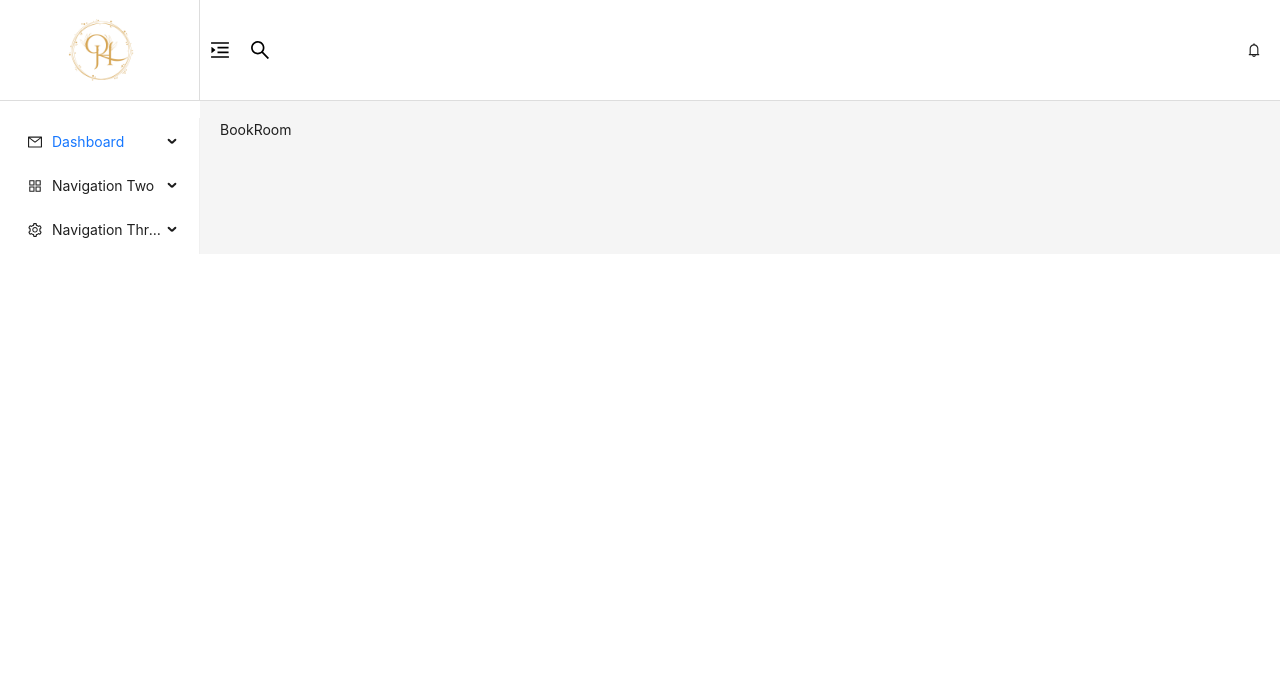
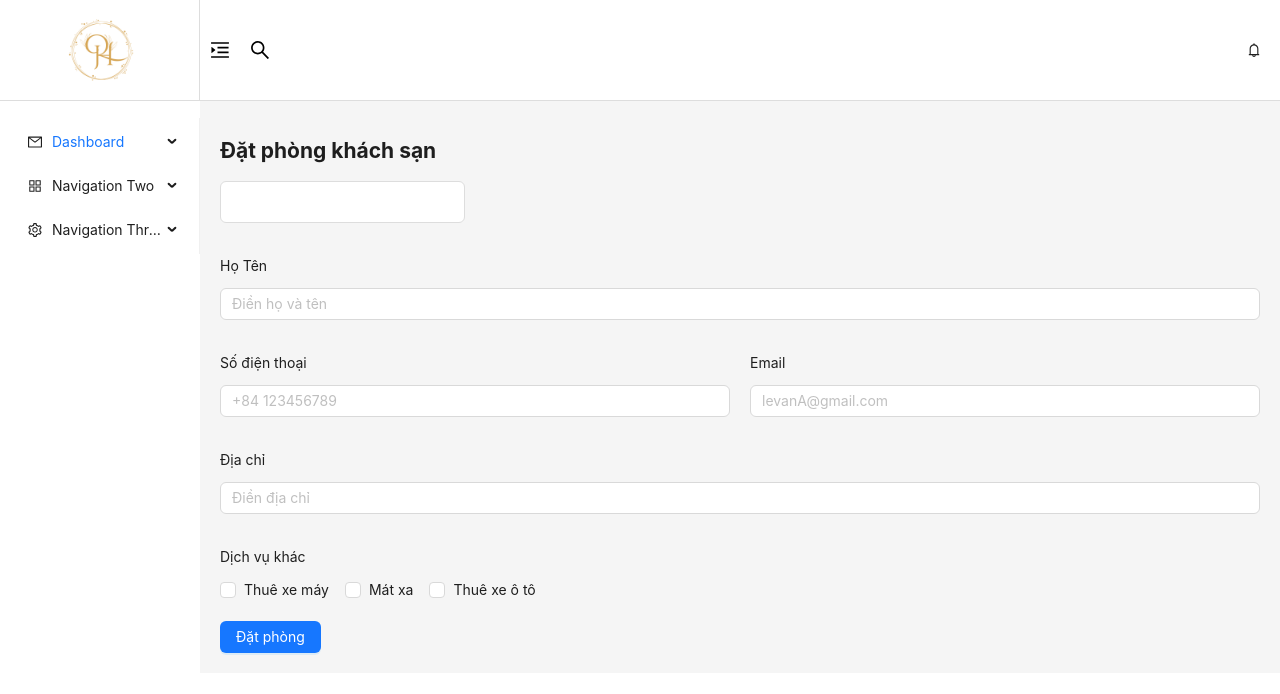
Before and after one commit to dangquanghuy286/AntDesign, a React (Create React App) app: page /book-room in a window 1280 px wide. Shown: the top 694 px of the page. Built offline with nearby package versions, Linux system fonts and the light colour scheme.

Commit message:
Checkbox và Input

```diff
--- /dev/null
+++ b/src/pages/Room/BookingRoom.css
@@ -0,0 +1,6 @@
+/* .Bookimg__Item {
+    border: 1px solid #ddd;
+    padding: 20px;
+    border-radius: 6px;
+    background-color: #ffff;
+} */
--- a/src/pages/Room/index.js
+++ b/src/pages/Room/index.js
@@ -1,7 +1,78 @@
+import { Button, Checkbox, Col, Input, Row, Space } from 'antd';
+import "./BookingRoom.css"
+import CartItem from '../../components/CartItem';
+import { useState } from 'react';
 function BookRoom() {
+    const [data, setData] = useState({})
+    const handleChangeInput = (e) => {
+        const object = {
+            ...data,
+            [e.target.name]: e.target.value
+        }
+        setData(object)
+
+
+    }
+    const handleChangeCheckbox = (e) => {
+        console.log(e);
+        const object = {
+            ...data,
+            services: e
+        }
+        setData(object)
+
+    }
+
+    const handleSubmit = () => {
+        console.log("Ok", data);
+
+    }
+
     return (
         <>
-            BookRoom
+            <h2>
+                Đặt phòng khách sạn
+            </h2>
+            <form>
+                <Row className='Bookimg__Item' gutter={[20, 20]}>
+                    <Col xs={24} sm={24} md={24} lg={12} xl={6} xxl={6}  >
+                        <CartItem>Item 1</CartItem>
+                    </Col>
+                    <Col span={24}>
+                        <p>Họ Tên</p>
+                        <Input name='fullname' placeholder="Điền họ và tên" onChange={handleChangeInput} />
+                    </Col>
+
+                    <Col span={12}>
+                        <p>Số điện thoại</p>
+                        <Input name='phone' placeholder="+84 123456789" onChange={handleChangeInput} />
+                    </Col>
+                    <Col span={12}>
+                        <p>Email</p>
+                        <Input name='fullname' placeholder="levanA@gmail.com" onChange={handleChangeInput} />
+                    </Col>
+
+                    <Col span={24}>
+                        <p>Địa chỉ</p>
+                        <Input name='fullname' placeholder="Điền địa chỉ" onChange={handleChangeInput} />
+                    </Col>
+                    <Col span={12}>
+                        <p>Dịch vụ khác</p>
+                        <Checkbox.Group onChange={handleChangeCheckbox}>
+                            <Space direction="horizontal">
+                                <Checkbox value="thue_xe_may">Thuê xe máy</Checkbox>
+                                <Checkbox value="mat_xa">Mát xa</Checkbox>
+                                <Checkbox value="thue_xe_oto">Thuê xe ô tô</Checkbox>
+                            </Space>
+                        </Checkbox.Group>
+
+                    </Col>
+                    <Col span={24}>
+                        <Button type='primary' onClick={handleSubmit}> Đặt phòng</Button>
+                    </Col>
+                </Row>
+
+            </form>
         </>
     )
 }
```
